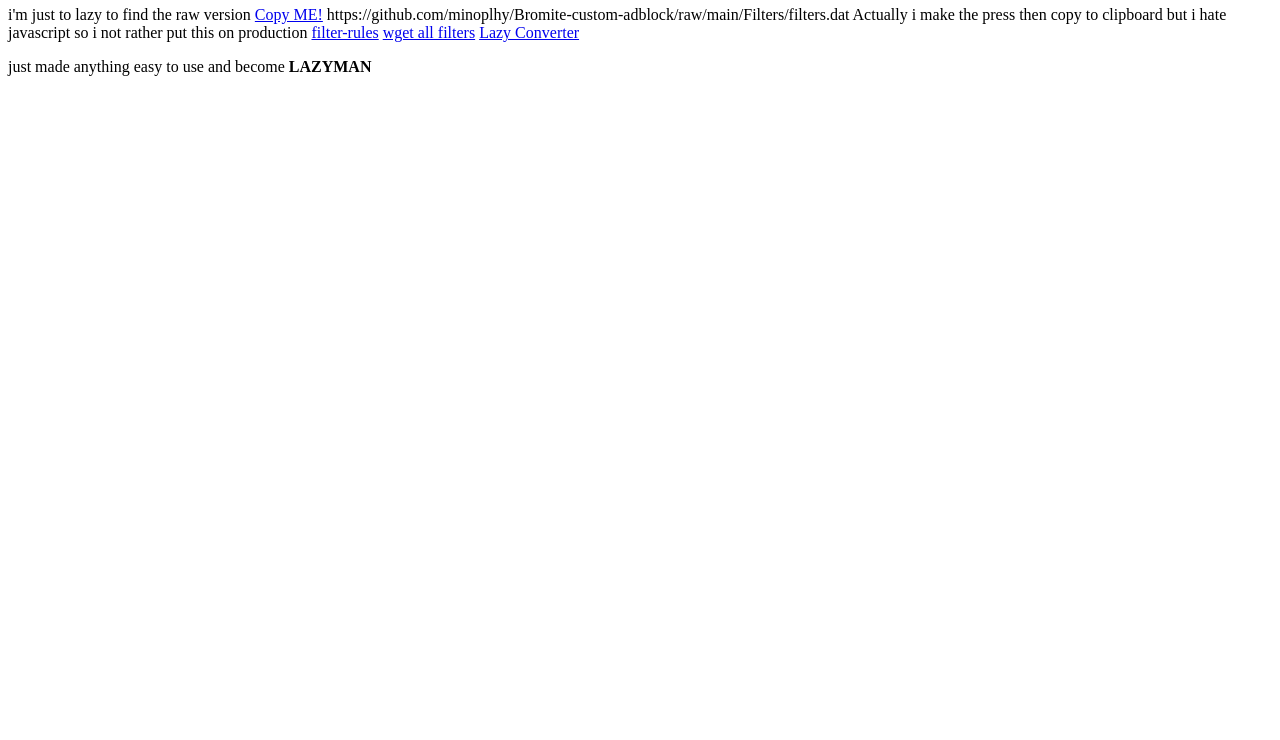
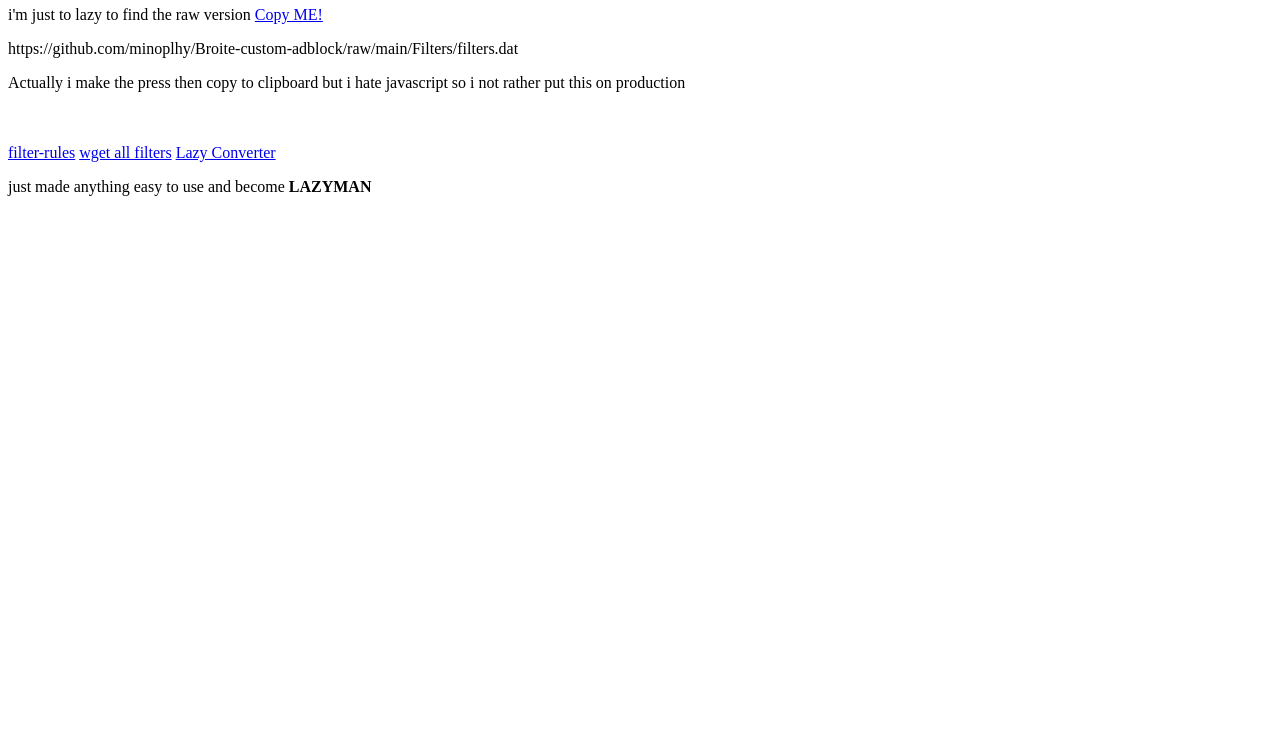
Before and after one commit to minoplhy/Bromite-custom-adblock, a plain HTML site: page docs/index.html in a window 1280 px wide. Shown: the part 60-800 px from the top of the page. Drawn offline with Linux system fonts and the light colour scheme.

Commit message:
Update index.html

```diff
--- a/docs/index.html
+++ b/docs/index.html
@@ -1,13 +1,10 @@
 <h1>LazyMan</h1>
 i'm just to lazy to find the raw version
-
  <a href="https://github.com/minoplhy/Bromite-custom-adblock/raw/main/Filters/filters.dat">Copy ME!</a>
- https://github.com/minoplhy/Bromite-custom-adblock/raw/main/Filters/filters.dat
-
-Actually i make the press then copy to clipboard but i hate javascript so i not rather put this on production
-
+<p>https://github.com/minoplhy/Broite-custom-adblock/raw/main/Filters/filters.dat</p>
+<p>Actually i make the press then copy to clipboard but i hate javascript so i not rather put this on production</p>
+<br></br>
 <a href="https://github.com/minoplhy/Bromite-custom-adblock/blob/main/filter-rules.txt">filter-rules</a>
 <a href="https://github.com/minoplhy/Bromite-custom-adblock/blob/main/wget-all-filters.txt">wget all filters</a>
 <a href="https://github.com/minoplhy/Bromite-custom-adblock/blob/main/lazy-converter.txt">Lazy Converter</a>
-
 <p>just made anything easy to use and become <b>LAZYMAN</b></p>
```
